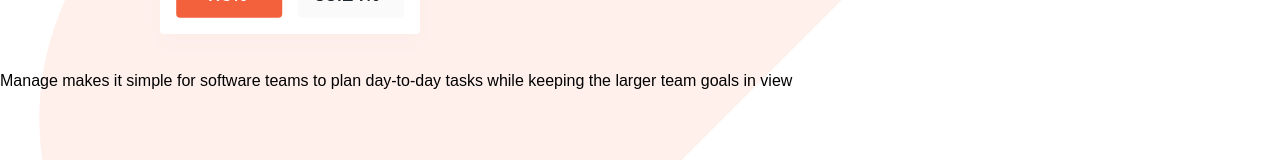
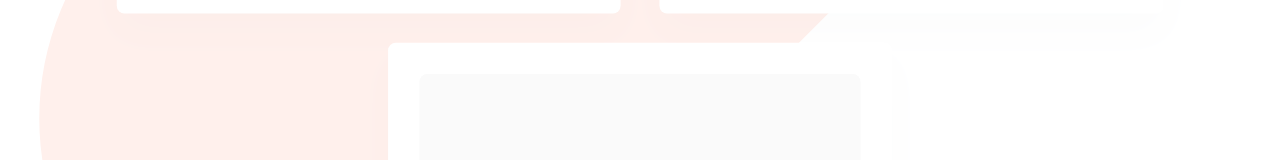
Before and after one commit to Gabe0214/modern-landing-page, a React (Create React App) app: page / in a window 1280 px wide. Shown: the part 561-721 px from the top of the page. Built offline with nearby package versions, Linux system fonts and the light colour scheme; a web font is replaced by a local one.

Commit message:
hero-section almost complete. only thing left is to add the primary button

```diff
--- a/src/App.js
+++ b/src/App.js
@@ -1,6 +1,6 @@
 import React, { useState } from 'react';
 import { Navbar } from './components/Navbar/Navbar';
-import './App.css';
+import './App.scss';
 import { Herosection } from './components/HeroSection/Herosection';
 
 function App() {
--- a/src/components/HeroSection/HeroSection.scss
+++ b/src/components/HeroSection/HeroSection.scss
@@ -0,0 +1,32 @@
+@import '../../utils/variables.scss';
+
+.hero-section {
+	display: flex;
+	flex-direction: column;
+	padding: 0 16px;
+
+	.metric-img-container {
+		display: flex;
+		justify-content: center;
+		img {
+			width: 90%;
+		}
+	}
+
+	.text-container {
+		text-align: center;
+
+		h1 {
+			color: $primary-color;
+		}
+
+		span {
+			color: $dark-blue;
+			line-height: 2;
+			width: 77%;
+			display: block;
+			font-size: 0.9rem;
+			margin: 1% auto 0 auto;
+		}
+	}
+}
--- a/src/components/HeroSection/Herosection.js
+++ b/src/components/HeroSection/Herosection.js
@@ -1,15 +1,18 @@
 import React from 'react';
 import { SectionLayout } from '../SectionLayout/SectionLayout';
 import metric from '../../images/illustration-intro.svg';
+import './HeroSection.scss';
+
 export const Herosection = () => {
 	const HeroText = () => {
 		return (
-			<h1>Bring everyone together to build better products </h1>,
-			(
+			<React.Fragment>
+				<h1>Bring everyone together to build better products.</h1>
 				<span>
-					Manage makes it simple for software teams to plan day-to-day tasks while keeping the larger team goals in view
+					Manage makes it simple for software teams to plan day-to-day tasks while keeping the larger team goals in
+					view.
 				</span>
-			)
+			</React.Fragment>
 		);
 	};
 
@@ -17,5 +20,13 @@
 		return <img src={metric} alt='hero-img' />;
 	};
 
-	return <SectionLayout contentOne={<MetricGraphs />} contentTwo={<HeroText />} />;
+	return (
+		<SectionLayout
+			contentOne={<MetricGraphs />}
+			contentTwo={<HeroText />}
+			sectionClass={'hero-section'}
+			contentOneClass={'metric-img-container'}
+			contentTwoClass={'text-container'}
+		/>
+	);
 };
--- a/src/components/SectionLayout/SectionLayout.js
+++ b/src/components/SectionLayout/SectionLayout.js
@@ -1,10 +1,10 @@
 import React from 'react';
 
-export const SectionLayout = ({ children, contentOne, contentTwo }) => {
+export const SectionLayout = ({ children, contentOne, contentTwo, sectionClass, contentOneClass, contentTwoClass }) => {
 	return (
-		<div className='section'>
-			<div>{contentOne}</div>
-			<div>{contentTwo}</div>
+		<div className={sectionClass}>
+			<div className={contentOneClass}>{contentOne}</div>
+			<div className={contentTwoClass}>{contentTwo}</div>
 		</div>
 	);
 };
--- a/src/components/SectionLayout/SectionLayout.scss
+++ /dev/null
@@ -1,4 +0,0 @@
-.section {
-	display: flex;
-	flex-direction: column;
-}
--- /dev/null
+++ b/src/utils/_variables.scss
@@ -0,0 +1,3 @@
+$primary-color: #242d52;
+$bright-red: #f25f3a;
+$dark-blue: #9095a7;
```
Also changed, not shown: src/App.scss (renamed from src/App.css).
